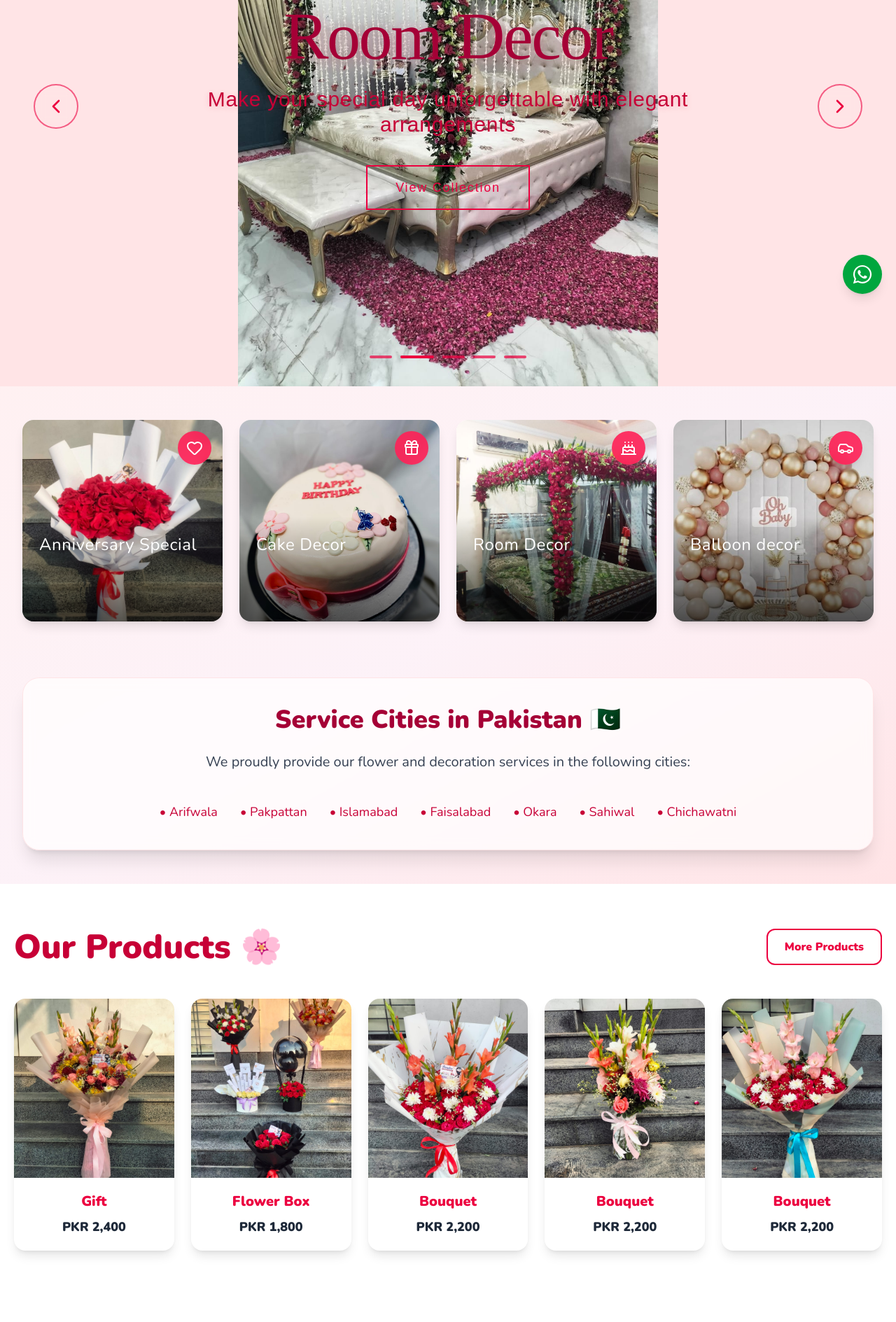
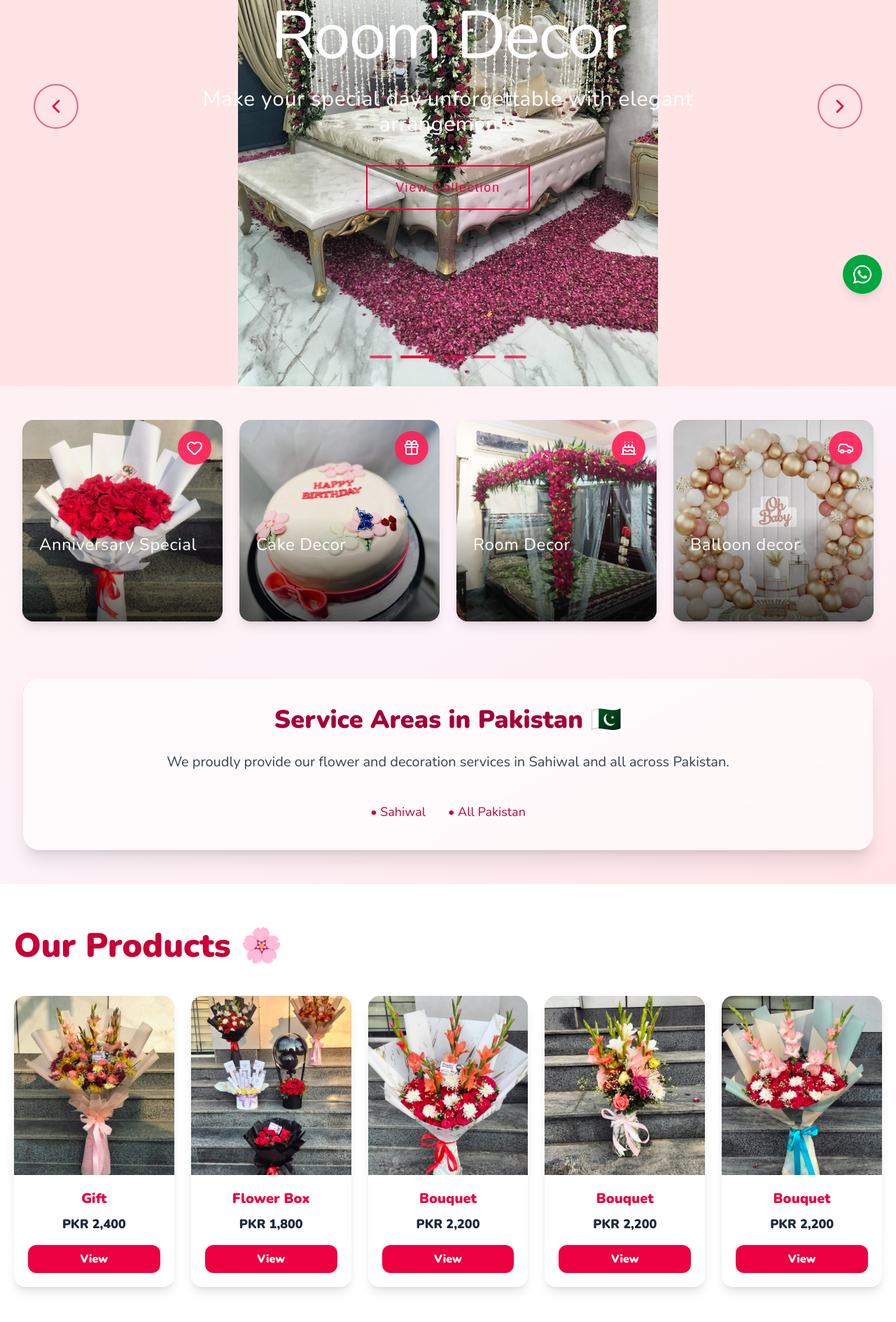
Before and after one commit to alirazayousaf786/flowershope, a Next.js app: page / in a window 1280 px wide. Shown: the part 360-2249 px from the top of the page at 70% size. Built offline with nearby package versions, Linux system fonts and the light colour scheme.

Commit message:
change image

```diff
--- a/src/app/service/page.jsx
+++ b/src/app/service/page.jsx
@@ -3,35 +3,35 @@ import { FaWhatsapp } from "react-icons/fa";
 
 const services = [
   {
-    title: "Gift Bought",
+    title: "Gift Deals",
     description:
       "Send love and happiness with our curated gift flower arrangements. Perfect for birthdays, anniversaries, or any special occasion.",
     img: "/f3.jpg",
     rate: "Starting at 1000",
   },
   {
-    title: "Anniversary Bought",
+    title: "Anniversary Deals",
     description:
       "Make your anniversaries unforgettable with premium floral arrangements designed to impress your loved one.",
     img: "/f2.jpg",
     rate: "Starting at 2000",
   },
   {
-    title: "Birthday Bought",
+    title: "Birthday Setup",
     description:
       "Celebrate birthdays with vibrant and fresh flowers. Our birthday bouquets are designed to brighten anyone’s day.",
     img: "/f5.jpg",
     rate: "Starting at 15000",
   },
   {
-    title: "Wedding Flowers",
+    title: "Rooms Decor",
     description:
       "Elegant and luxurious wedding flower arrangements to make your special day magical and memorable.",
     img: "/mesairi-2.jpg",
     rate: "Starting at 20000",
   },
   {
-    title: "Car Decoration",
+    title: "Car Decor",
     description:
       "Premium floral car decoration for weddings, anniversaries, and special celebrations.",
     img: "/car3.jpg",
@@ -45,7 +45,7 @@ const services = [
     rate: "Starting at 20000",
   },
   {
-    title: "Birthday Cake",
+    title: "Cakes by Paradise",
     description:
       "Decorate your celebrations with delicious and beautifully designed cakes.",
     img: "/cack1.jpg",
--- a/src/component/hero.jsx
+++ b/src/component/hero.jsx
@@ -96,21 +96,21 @@ const Hero = () => {
               } absolute inset-0 flex flex-col items-center justify-center`}
             >
               <h1
-                className="text-5xl md:text-7xl lg:text-8xl font-light tracking-tight text-rose-800 mb-6"
-                style={{
-                  fontFamily: "'Playfair Display', serif",
-                  textShadow: "0 4px 20px rgba(225,29,72,0.3)",
-                }}
+                className="text-5xl md:text-7xl text-white lg:text-8xl font-light tracking-tight text-rose-800 mb-6"
+                // style={{
+                //   fontFamily: "'Playfair Display', serif",
+                //   textShadow: "0 4px 20px rgba(225,29,72,0.3)",
+                // }}
               >
                 {slide.title}
               </h1>
 
               <p
-                className="text-xl md:text-2xl lg:text-3xl text-rose-700 mb-10 font-light tracking-wide max-w-3xl"
-                style={{
-                  fontFamily: "'Montserrat', sans-serif",
-                  textShadow: "0 2px 10px rgba(225,29,72,0.2)",
-                }}
+                className="text-xl md:text-2xl lg:text-3xl text-rose-700 mb-10 text-white font-light tracking-wide max-w-3xl"
+                // style={{
+                //   fontFamily: "'Montserrat', sans-serif",
+                //   textShadow: "0 2px 10px rgba(225,29,72,0.2)",
+                // }}
               >
                 {slide.subtitle}
               </p>
--- a/src/component/herolast.jsx
+++ b/src/component/herolast.jsx
@@ -93,21 +93,16 @@ const GiftingGrid = () => {
       {/* Service Cities Section */}
      <div className="mt-20 max-w-7xl mx-auto bg-white/70 backdrop-blur-sm rounded-3xl p-10 shadow-xl border border-rose-100">
   <h3 className="text-4xl font-bold text-rose-800 mb-6 text-center">
-          Service Cities in Pakistan 🇵🇰
+    Service Areas in Pakistan 🇵🇰
   </h3>
 
   <p className="text-gray-700 text-lg md:text-xl text-center leading-relaxed mb-10 max-w-4xl mx-auto">
-          We proudly provide our flower and decoration services in the following cities:
+    We proudly provide our flower and decoration services in Sahiwal and all across Pakistan.
   </p>
 
   <div className="flex flex-wrap justify-center gap-x-8 gap-y-4 text-rose-700 font-medium text-lg">
-          <span>• Arifwala</span>
-          <span>• Pakpattan</span>
-          <span>• Islamabad</span>
-          <span>• Faisalabad</span>
-          <span>• Okara</span>
     <span>• Sahiwal</span>
-          <span>• Chichawatni</span>
+    <span>• All Pakistan</span>
   </div>
 </div>
 
--- a/src/component/product.jsx
+++ b/src/component/product.jsx
@@ -19,11 +19,11 @@ const Product = () => {
           Our Products 🌸
         </h1>
 
-        <Link href="/product">
+        {/* <Link href="/product">
           <button className="px-6 py-3 border-2 border-rose-600 text-rose-600 font-semibold rounded-xl hover:bg-rose-600 hover:text-white transition duration-300">
             More Products
           </button>
-        </Link>
+        </Link> */}
       </div>
 
       {/* Product Grid */}
@@ -31,8 +31,9 @@ const Product = () => {
         {products.map((product) => (
           <div
             key={product.id}
-            className="bg-white rounded-2xl shadow-lg overflow-hidden hover:shadow-2xl transition-all duration-300 transform hover:-translate-y-2 cursor-pointer"
+            className="bg-white rounded-2xl shadow-lg overflow-hidden hover:shadow-2xl transition-all duration-300 transform hover:-translate-y-2 cursor-pointer flex flex-col"
           >
+            {/* Product Image */}
             <div className="relative h-52 md:h-64">
               <Image
                 src={product.img}
@@ -44,13 +45,23 @@ const Product = () => {
               />
             </div>
 
-            <div className="p-5 text-center">
+            {/* Product Info */}
+            <div className="p-5 text-center flex flex-col flex-1 justify-between">
+              <div>
                 <h2 className="text-xl font-semibold text-rose-600 mb-2">
                   {product.name}
                 </h2>
                 <p className="text-gray-800 font-bold text-lg">
                   {product.rate}
                 </p>
+              </div>
+
+              {/* View Button */}
+              <Link href="/product">
+                <button className="mt-4 w-full px-4 py-2 bg-rose-600 text-white font-semibold rounded-xl hover:bg-rose-700 transition duration-300">
+                  View
+                </button>
+              </Link>
             </div>
           </div>
         ))}
```
Lines whose indentation alone changed are shown as unchanged.
